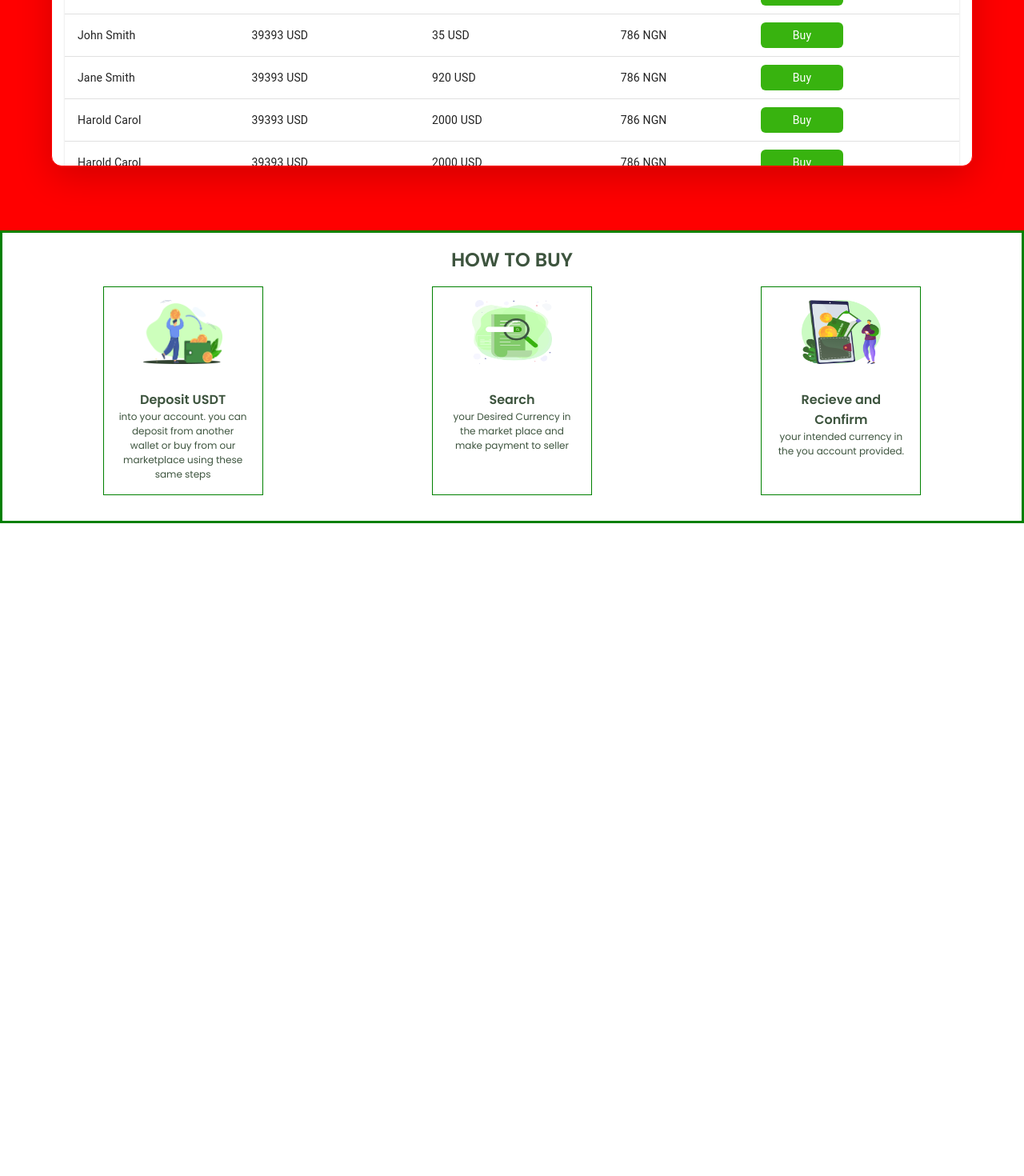
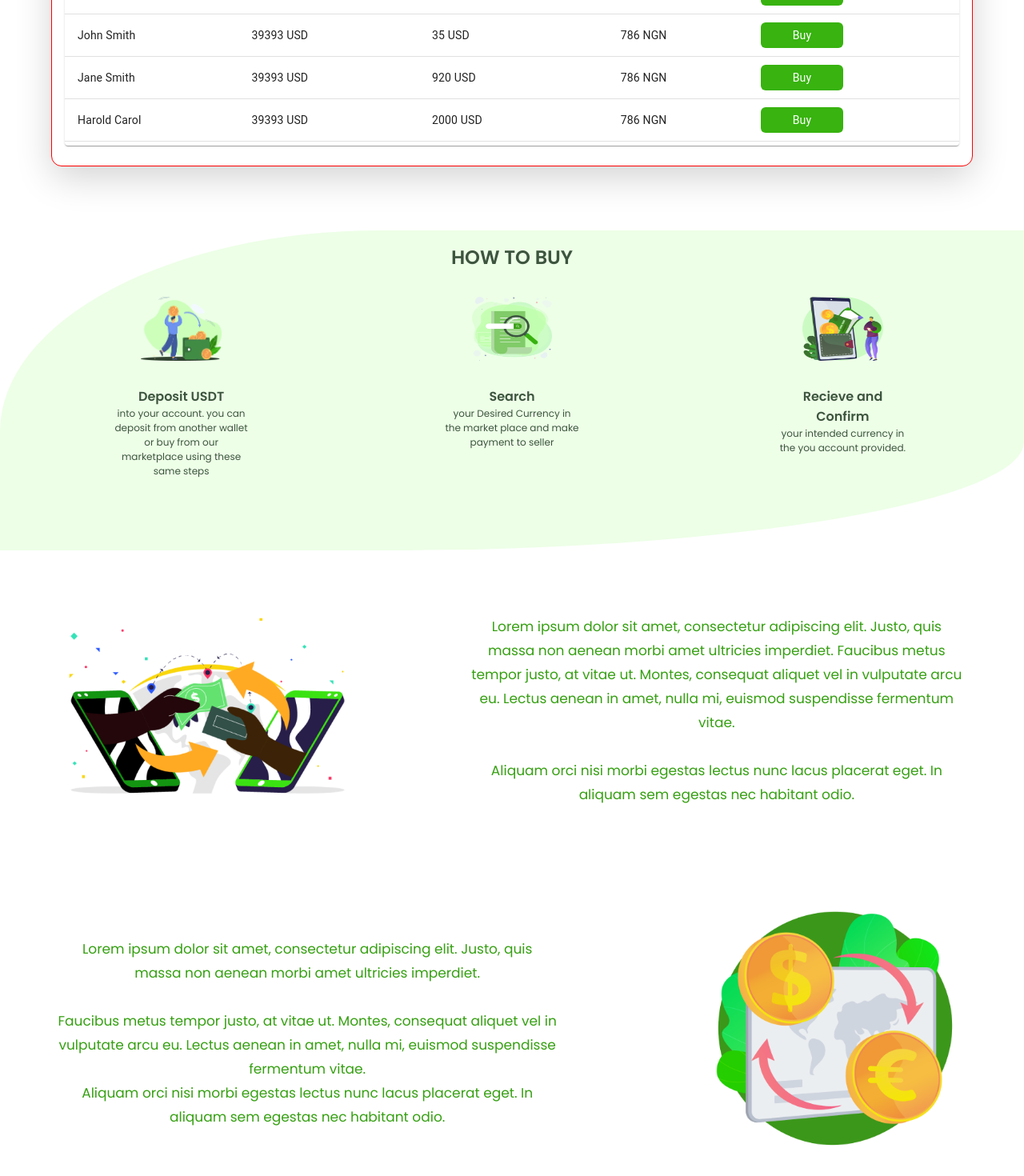
Before and after one commit to romeoscript/class-test, a React (Create React App) app: page / in a window 1280 px wide. Shown: the part 1012-2482 px from the top of the page at 80% size. Before the commit the page ends 1666 px from the top, so only its background shows below. Built offline with nearby package versions, Linux system fonts and the light colour scheme.

Commit message:
components

```diff
--- a/src/App.js
+++ b/src/App.js
@@ -9,7 +9,6 @@ const App = () => {
     <div className="App">
 
       <Routes>
-
         <Route path="/" exact element={<Home />} />
         <Route path="/about" element={<About />} />
         <Route path="/login" element={<Login />} />
--- a/src/assets/index.js
+++ b/src/assets/index.js
@@ -3,11 +3,15 @@ import avatar from './Ellipse 1.png'
 import deposit from './deposit 1.png'
 import search from './search market place 1.png'
 import recieve from './payment 1.png'
+import exchange from './exchanging.png'
+import artbook from './Artboard 33 1.png'
 
 export {
     nairabg,
     avatar,
     recieve,
     search,
-    deposit
+    deposit,
+    exchange,
+    artbook
 }
--- /dev/null
+++ b/src/components/exchangeFlex/ExchangeFlex.jsx
@@ -0,0 +1,26 @@
+import React from "react";
+import "./exchange.scss";
+import { exchange } from "../../assets";
+
+const ExchangeFlex = () => {
+  return (
+    <div className="exchange_flex">
+      <img src={exchange} alt="" />
+      <div className="exchange_content">
+        <p>
+          Lorem ipsum dolor sit amet, consectetur adipiscing elit. Justo, quis
+          massa non aenean morbi amet ultricies imperdiet. Faucibus metus tempor
+          justo, at vitae ut. Montes, consequat aliquet vel in vulputate arcu
+          eu. Lectus aenean in amet, nulla mi, euismod suspendisse fermentum
+          vitae.
+        </p> <br />
+        <p>
+          Aliquam orci nisi morbi egestas lectus nunc lacus placerat eget. In
+          aliquam sem egestas nec habitant odio.
+        </p>
+      </div>
+    </div>
+  );
+};
+
+export default ExchangeFlex;
--- /dev/null
+++ b/src/components/exchangeFlex/ExchangeFlex2.jsx
@@ -0,0 +1,29 @@
+import React from "react";
+import "./exchange.scss";
+import { artbook } from "../../assets";
+
+const ExchangeFlex2 = () => {
+  return (
+    <div className="exchange_flex">
+      <div className="exchange_content">
+        <p>
+          Lorem ipsum dolor sit amet, consectetur adipiscing elit. Justo, quis
+          massa non aenean morbi amet ultricies imperdiet.
+        </p>{" "}
+        <br />
+        <p>
+          Faucibus metus tempor justo, at vitae ut. Montes, consequat aliquet
+          vel in vulputate arcu eu. Lectus aenean in amet, nulla mi, euismod
+          suspendisse fermentum vitae.
+        </p>
+        <p>
+          Aliquam orci nisi morbi egestas lectus nunc lacus placerat eget. In
+          aliquam sem egestas nec habitant odio.
+        </p>
+      </div>
+      <img src={artbook} alt="" />
+    </div>
+  );
+};
+
+export default ExchangeFlex2;
--- /dev/null
+++ b/src/components/exchangeFlex/exchange.scss
@@ -0,0 +1,23 @@
+.exchange_flex {
+  display: flex;
+  justify-content: space-around;
+  align-items: center;
+  gap: 2%;
+  min-height: 25rem;
+  padding: 1rem;
+  font-family: "Poppins";
+
+  font-size: 17px;
+  line-height: 30px;
+
+  color: #36a012;
+  div {
+    flex-basis: 50%;
+  }
+  img {
+    display: block;
+
+    width: 30%;
+    // height: 100px;
+  }
+}
--- a/src/components/howTo/how.scss
+++ b/src/components/howTo/how.scss
@@ -2,7 +2,10 @@
     text-align: center;
     color: #3D543E;
     padding: 1rem;
-    border: 3px solid green;
+    // border: 3px solid green;
+    border-radius: 59% 100% 99% 0% / 100% 0% 54% 0% ;
+    background: rgba(237, 255, 231, 0.96);
+    min-height: 25rem;
 }
 .how__flex {
   display: flex;
@@ -14,7 +17,7 @@
     width: 200px;
     padding: 1rem;
     text-align: center;
-    border: 1px solid green;
+    // border: 1px solid green;
     display: flex;
     align-items: center;
     justify-content: flex-start;
--- a/src/components/table/ProfitTable.jsx
+++ b/src/components/table/ProfitTable.jsx
@@ -92,7 +92,7 @@ const ProfitTable = () => {
       ];
   return (
    <>
-    <TableContainer component={Paper}>
+    <TableContainer component={Paper} style={{ height:'70%',overflow:'hidden' }}>
       <Table sx={{ minWidth: 650 }} aria-label="simple table">
         <TableHead>
           <TableRow>
--- a/src/pages/home/Home.jsx
+++ b/src/pages/home/Home.jsx
@@ -3,10 +3,12 @@ import CurrencySelector from "../../components/currency/CurrencySelector";
 import HowToBuy from "../../components/howTo/HowToBuy";
 import Navbar from "../../components/navbar/Navbar";
 import ProfitTable from "../../components/table/ProfitTable";
-
 import Wrapper from "../../components/wrapper/Wrapper";
 import WrapperText from "../../components/wrapper/WrapperText";
+import ExchangeFlex  from '../../components/exchangeFlex/ExchangeFlex'
 import "./home.scss";
+import ExchangeFlex2  from '../../components/exchangeFlex/ExchangeFlex2'
+
 
 const Home = () => {
   return (
@@ -33,6 +35,12 @@ const Home = () => {
       <section className="howTo">
         <HowToBuy />
       </section>
+      <section className="flexTransaction">
+        <ExchangeFlex />
+      </section>
+      <section className="flexTransaction">
+        <ExchangeFlex2 />
+      </section>
     </div>
   );
 };
--- a/src/pages/home/home.scss
+++ b/src/pages/home/home.scss
@@ -44,6 +44,6 @@
 }
 .empty__height{
   height: 500px;
-  background-color: red;
+  // background-color: red;
   width: 100%;
 }
```
Also changed, not shown: src/assets/Artboard 33 1.png (added).
